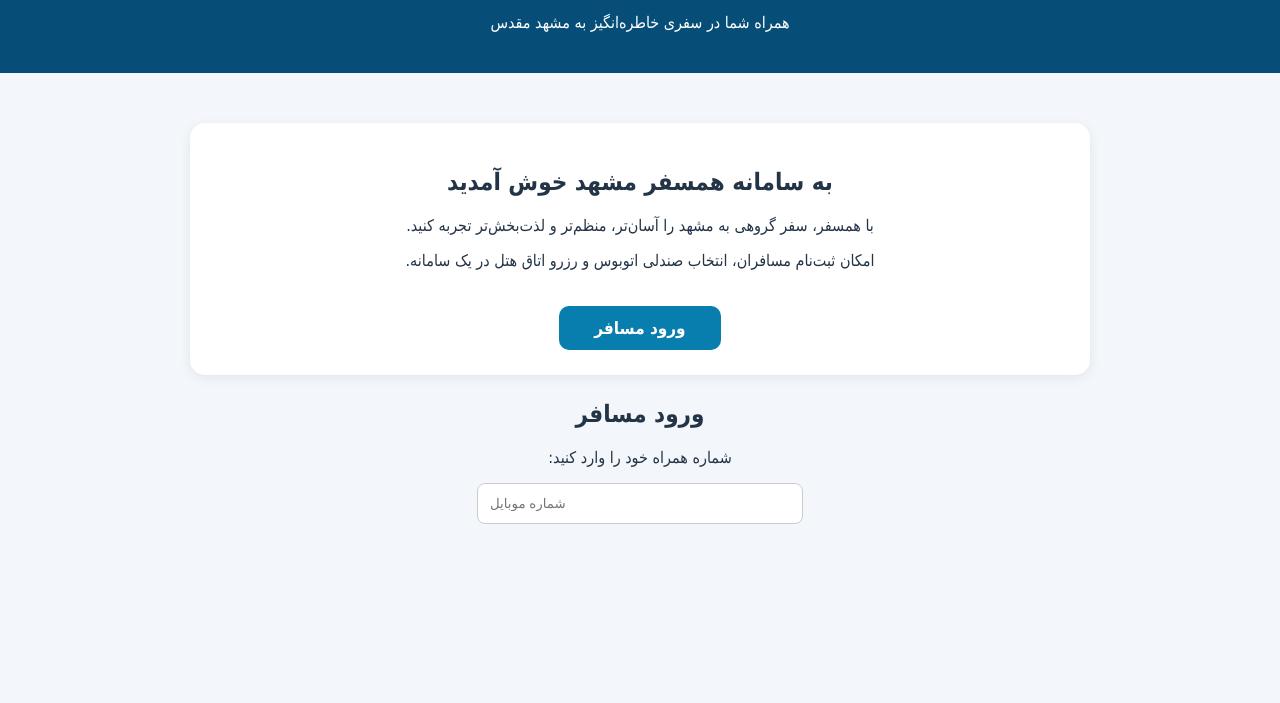
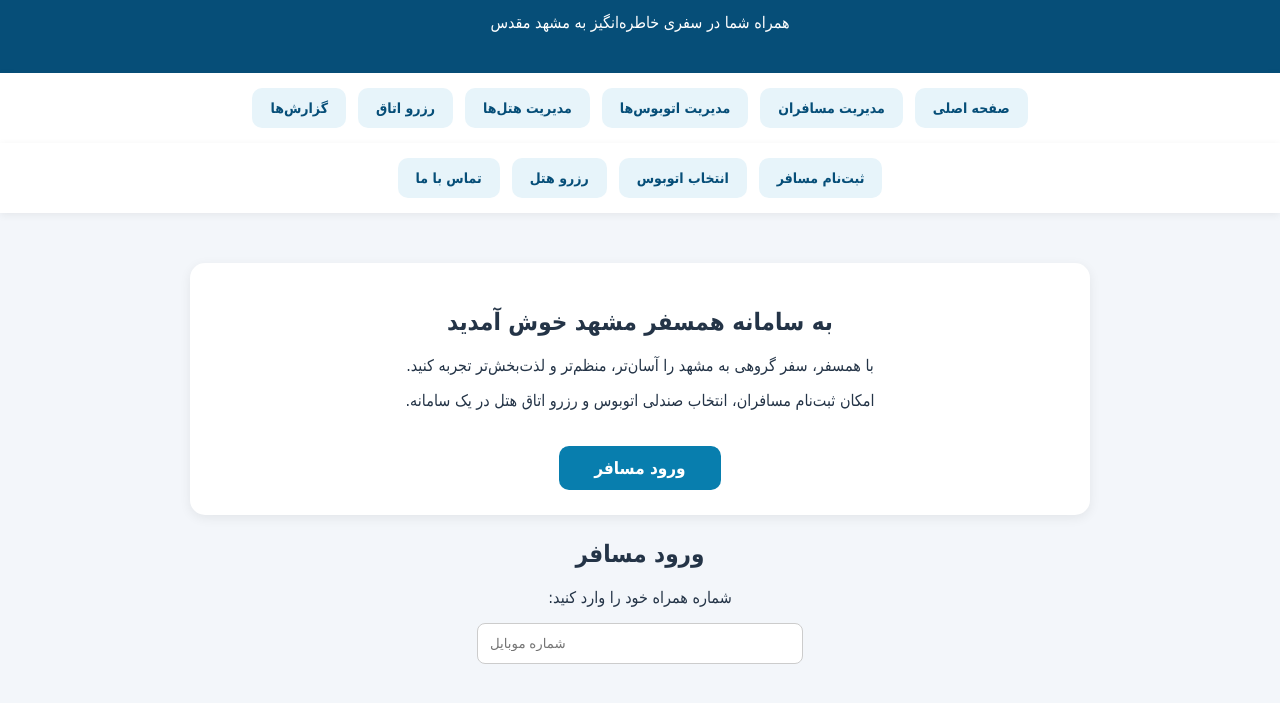
Before and after one commit to zare0362-eng/hamsafar, a plain HTML site: page index.html in a window 1280 px wide. Shown: the part 61-764 px from the top of the page. Drawn offline with Linux system fonts and the light colour scheme.

Commit message:
Update index.html

```diff
--- a/index.html
+++ b/index.html
@@ -65,7 +65,34 @@
       width: 80%;
       max-width: 300px;
     }
+
+.main-menu {
+  display: flex;
+  justify-content: center;
+  flex-wrap: wrap;
+  gap: 12px;
+  background: white;
+  padding: 15px;
+  box-shadow: 0 2px 8px #00000010;
+}
+
+.main-menu a {
+  background: #e7f4fa;
+  color: #064e78;
+  text-decoration: none;
+  padding: 12px 18px;
+  border-radius: 10px;
+  font-weight: bold;
+  font-size: 14px;
+}
+
+.main-menu a:hover {
+  background: #087eae;
+  color: white;
+}
+
   </style>
+
 </head>
 
 <body>
@@ -74,6 +101,22 @@
     <h1>همسفر مشهد</h1>
     <p>همراه شما در سفری خاطره‌انگیز به مشهد مقدس</p>
   </header>
+  <nav class="main-menu">
+  <a href="#home">صفحه اصلی</a>
+  <a href="#passengers">مدیریت مسافران</a>
+  <a href="#buses">مدیریت اتوبوس‌ها</a>
+  <a href="#hotels">مدیریت هتل‌ها</a>
+  <a href="#rooms">رزرو اتاق</a>
+  <a href="#reports">گزارش‌ها</a>
+  </nav>
+
+<nav class="main-menu">
+  <a href="#login">ثبت‌نام مسافر</a>
+  <a href="#bus">انتخاب اتوبوس</a>
+  <a href="#hotel">رزرو هتل</a>
+  <a href="#contact">تماس با ما</a>
+</nav>
+
 
   <main class="container">
 
```
